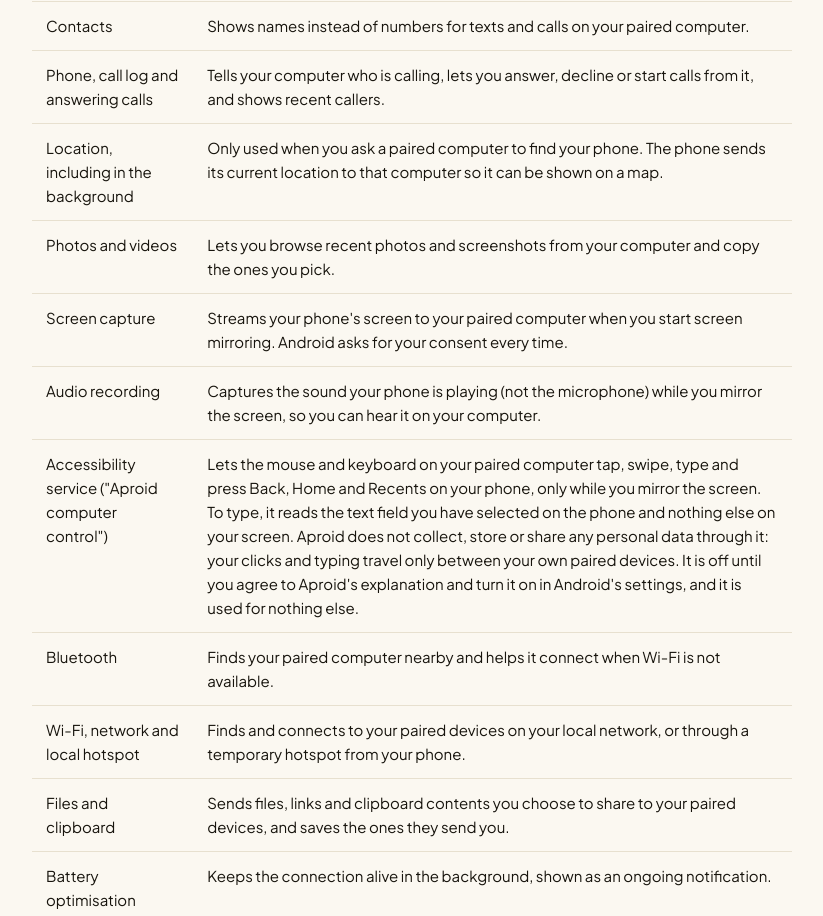
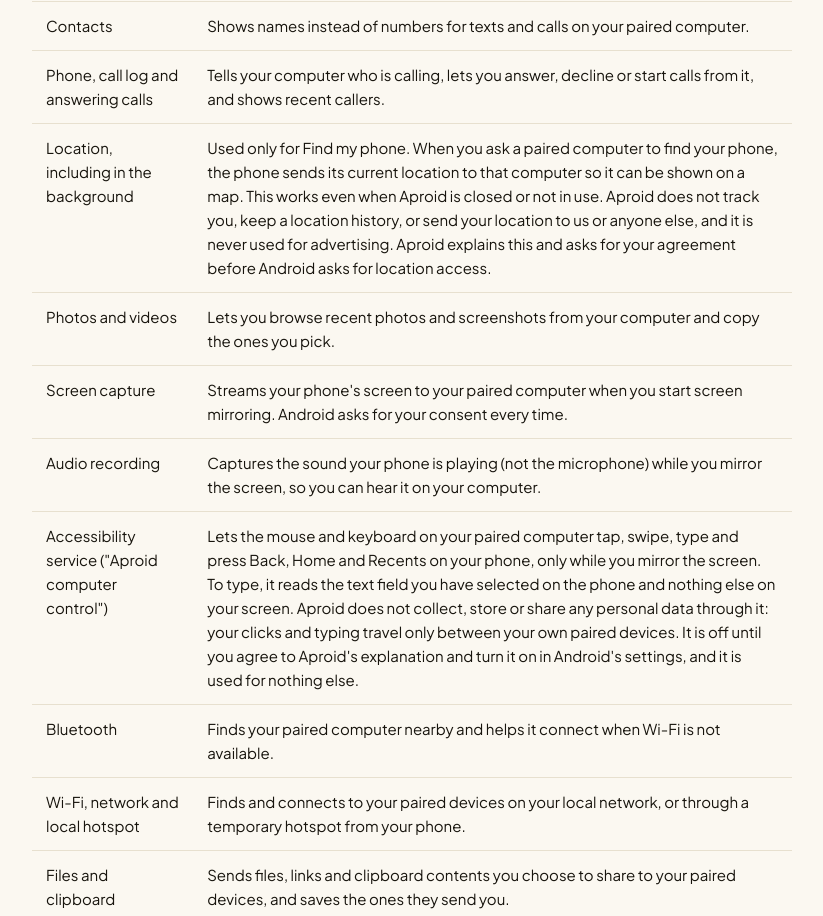
Before and after one commit to toneflix/aproid, a Next.js app in the folder web/: page /privacy in a window 1280 px wide. Shown: the part 1360-2276 px from the top of the page, without its empty margins (28-851 px from the left). Built offline with nearby package versions, Linux system fonts and the light colour scheme.

Commit message:
feat: prominent disclosure for background location (#83)

```diff
--- a/web/app/privacy/page.tsx
+++ b/web/app/privacy/page.tsx
@@ -12,7 +12,7 @@ const permissions = [
   ["SMS (read and send)", "Shows your text conversations on your paired computer and sends the replies you write there."],
   ["Contacts", "Shows names instead of numbers for texts and calls on your paired computer."],
   ["Phone, call log and answering calls", "Tells your computer who is calling, lets you answer, decline or start calls from it, and shows recent callers."],
-  ["Location, including in the background", "Only used when you ask a paired computer to find your phone. The phone sends its current location to that computer so it can be shown on a map."],
+  ["Location, including in the background", "Used only for Find my phone. When you ask a paired computer to find your phone, the phone sends its current location to that computer so it can be shown on a map. This works even when Aproid is closed or not in use. Aproid does not track you, keep a location history, or send your location to us or anyone else, and it is never used for advertising. Aproid explains this and asks for your agreement before Android asks for location access."],
   ["Photos and videos", "Lets you browse recent photos and screenshots from your computer and copy the ones you pick."],
   ["Screen capture", "Streams your phone's screen to your paired computer when you start screen mirroring. Android asks for your consent every time."],
   ["Audio recording", "Captures the sound your phone is playing (not the microphone) while you mirror the screen, so you can hear it on your computer."],
```
Also changed, not shown: 5 other files (tests, documents, lock files or other folders).
